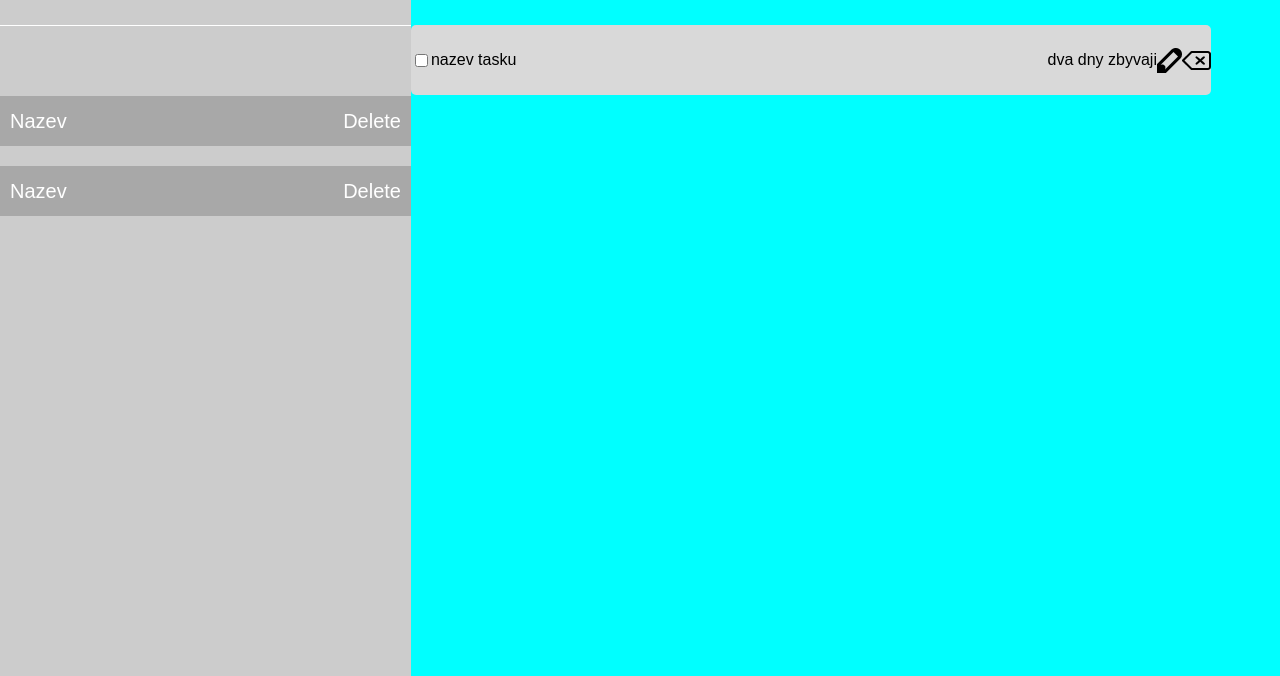
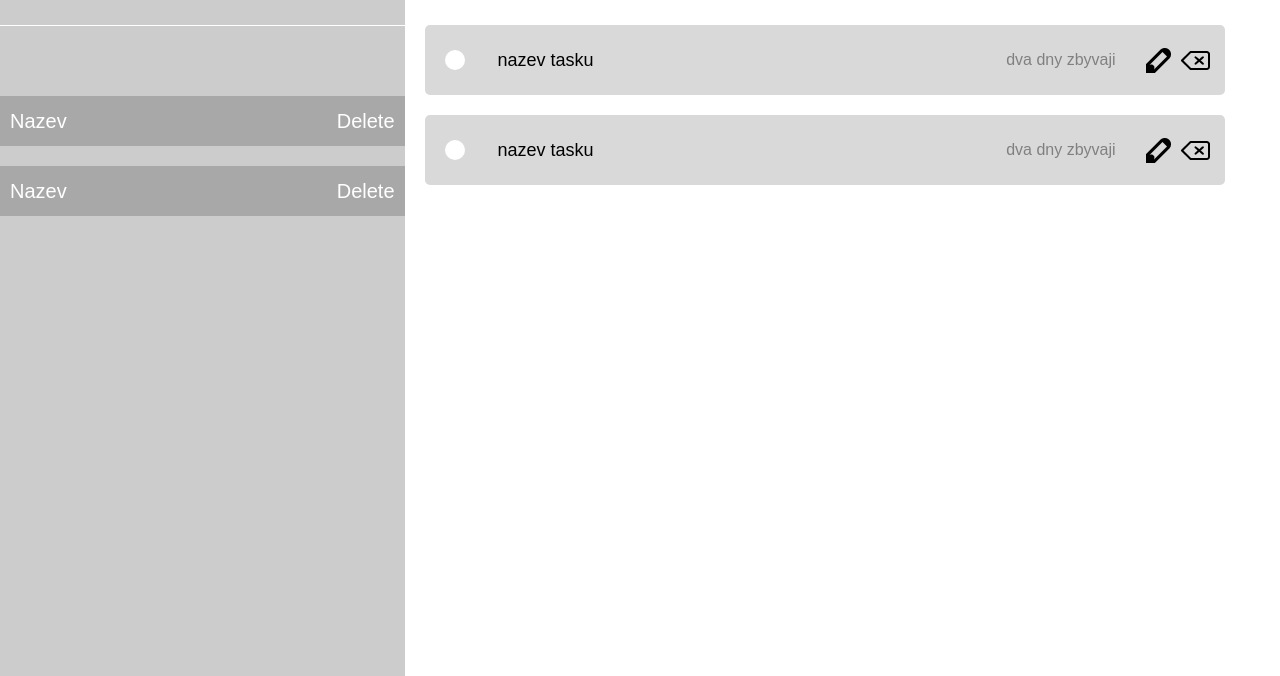
Before and after one commit to Numsik/Todo-list, a website built with webpack: page src/template.html in a window 1280 px wide. Shown: the part 124-800 px from the top of the page. Built offline with nearby package versions, Linux system fonts and the light colour scheme.

Commit message:
css done now js

```diff
--- a/package.json
+++ b/package.json
@@ -14,6 +14,7 @@
     "@babel/core": "^7.17.8",
     "@babel/preset-env": "^7.16.11",
     "babel-loader": "^8.2.3",
+    "copy-webpack-plugin": "^13.0.1",
     "css-loader": "^6.11.0",
     "html-webpack-plugin": "^5.6.4",
     "sass": "^1.49.9",
--- a/src/rightsection.css
+++ b/src/rightsection.css
@@ -1,6 +1,6 @@
 .right-section{
-    background-color: aqua;
     width: 76%;
+    padding-left: 20px;
 }
 .right-section h1{
     font-size: 60px;
@@ -14,10 +14,41 @@
     background-color: #D9D9D9;
     border-radius: 5px;
     justify-content: space-between;
+    margin-top: 20px;
+}
+.podnadpisright{
+    margin-right: 20px;
+    color: grey;
 }
 
 .rightsecright, .leftsectionleft{
     display: flex;
     flex-direction: row;
     align-items: center;
+    gap: 10px;
 }
+.rightsecright{
+    margin-right: 15px;
+}
+.hotovo {
+  appearance: none;
+  -webkit-appearance: none;
+  -moz-appearance: none;
+
+  width: 20px;
+  height: 20px;
+  background-color: white;
+  border-radius: 50%;
+  cursor: pointer;
+  display: inline-block;
+  vertical-align: middle;
+  margin-left: 20px;
+}
+
+.hotovo:checked {
+  background-color: #a5a5a5;
+}
+.nametask{
+    margin-left: 20px;
+    font-size: 18px;
+}
--- a/src/template.html
+++ b/src/template.html
@@ -24,18 +24,32 @@
       </div>
     </div>
     <div class="right-section">
-      <h1>Projekt nazev</h1>
+      <h1 class="projekname-main">Projekt nazev</h1>
       <div class="todoitem">
+
         <div class="leftsectionleft">
           <input type="checkbox" class="hotovo">
-          <p>nazev tasku</p>
+          <p class="nametask">nazev tasku</p>
         </div>
         <div class="rightsecright">
-          <p>dva dny zbyvaji</p>
-          <img src="/src/assets/Vector.png">
-          <img src="/src/assets/delete.png">
+          <p class="podnadpisright">dva dny zbyvaji</p>
+          <img src="assets/Vector.png">
+          <img src="assets/delete.png">
         </div>
 
+      </div>
+
+      <div class="todoitem">
+
+        <div class="leftsectionleft">
+          <input type="checkbox" class="hotovo">
+          <p class="nametask">nazev tasku</p>
+        </div>
+        <div class="rightsecright">
+          <p class="podnadpisright">dva dny zbyvaji</p>
+          <img src="assets/Vector.png">
+          <img src="assets/delete.png">
+        </div>
 
       </div>
     </div>
--- a/webpack.config.js
+++ b/webpack.config.js
@@ -2,6 +2,7 @@ const path = require('path')
 const HtmlWebpackPlugin = require('html-webpack-plugin')
 const BundleAnalyzerPlugin =
   require('webpack-bundle-analyzer').BundleAnalyzerPlugin
+const CopyWebpackPlugin = require('copy-webpack-plugin')  // Přidejte tuto řádku
 
 module.exports = {
   mode: 'development',
@@ -58,5 +59,14 @@ module.exports = {
       template: 'src/template.html',
     }),
     new BundleAnalyzerPlugin(),
+    // Přidejte toto:
+    new CopyWebpackPlugin({
+      patterns: [
+        {
+          from: path.resolve(__dirname, 'src/assets'),
+          to: path.resolve(__dirname, 'dist/assets')
+        }
+      ]
+    })
   ],
 }
```
Also changed, not shown: src/index.js (line endings or trailing spaces), 1 other file.
